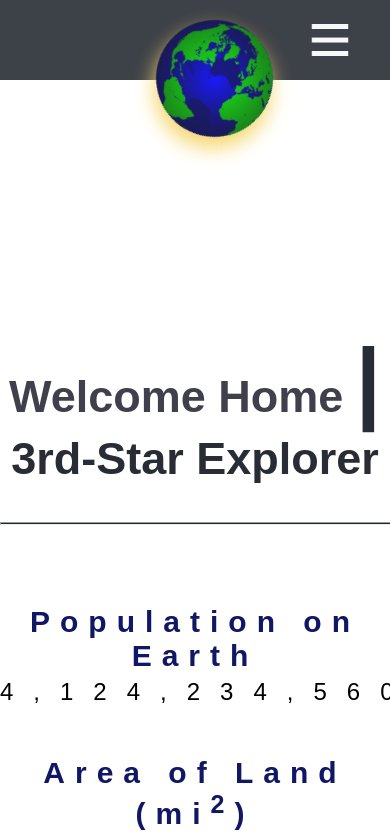
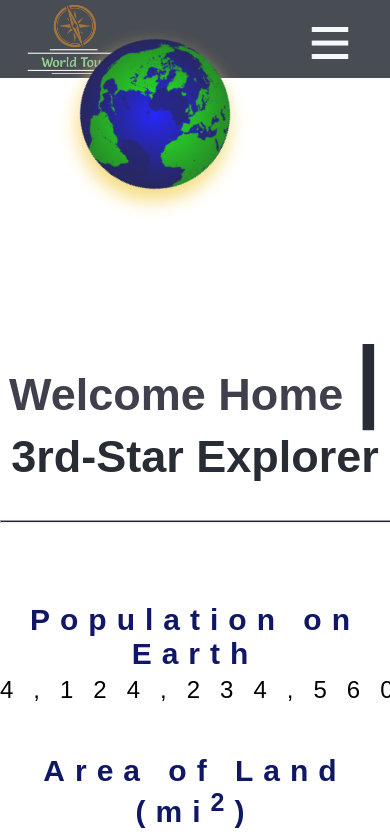
Before and after one commit to StefonSimmons/world-tour, a React (Create React App) app in the folder world-tour/: page / in a window 390 px wide. Shown: the top 837 px of the page. Built offline with nearby package versions, Linux system fonts and the light colour scheme; no server answers.

Commit message:
responsive header

```diff
--- a/world-tour/src/components/ExplorerPage/Explorer.js
+++ b/world-tour/src/components/ExplorerPage/Explorer.js
@@ -9,7 +9,7 @@ const Main = styled.main`
   margin: 225px 0 0 0
 `
 
-const SectionRandom = styled.section`
+const RandomSection = styled.section`
   display: flex;
   flex-direction: column;
   align-items: center;
@@ -41,7 +41,7 @@ const CountryLink = styled(Link)`
   text-decoration: none;
   color: black
 `
-const SectionRegion = styled(SectionRandom)`
+const RegionSection = styled(RandomSection)`
   margin: 50px 0
 `
 const RegionContainer = styled.div`
@@ -80,13 +80,12 @@ function Explorer({ uniqueRegions, countries }) {
 
     updateClickable(!clickable)
     updateCountry(randomCountry)
-    // console.log(randomCountry)
   }
 
   return (
     <div>
       <Main>
-        <SectionRandom>
+        <RandomSection>
 
           <RandoBtn onClick= {(e) => handleRandomBtn()}>Visit a Random Country</RandoBtn>
 
@@ -96,8 +95,8 @@ function Explorer({ uniqueRegions, countries }) {
             </CountryLink>
           </RandoBox>
 
-        </SectionRandom>
-        <SectionRegion>
+        </RandomSection>
+        <RegionSection>
           {/* Includes a className so I can style the region names with a background image*/}
           {uniqueRegions.map((region, id) =>
             <RegionContainer className={region} key={id}>
@@ -108,7 +107,7 @@ function Explorer({ uniqueRegions, countries }) {
               </RegionLink>
             </RegionContainer>
           )}
-        </SectionRegion>
+        </RegionSection>
       </Main>
 
 
--- a/world-tour/src/components/Header-global/Header.js
+++ b/world-tour/src/components/Header-global/Header.js
@@ -2,29 +2,35 @@ import React, {useState} from 'react'
 import {Link} from 'react-router-dom'
 import earth from '../../images/Emblem-earth.svg'
 import hamburger from '../../images/hamburger.png'
+import logo from '../../images/logoWT.png'
 import styled, {keyframes} from 'styled-components'
 
 
 const AppHeader = styled.header`
   display: flex;
-  justify-content: flex-end;
+  justify-content: space-between;
   background-color: #282c34;
-  position: relative;
-  opacity: .9
+  // position: relative;
+  opacity: .85
 `
-const NavBar = styled.nav`
-  height: 80px;
+const Logo = styled.img`
+  width: 100px;
+  padding-left: 25px
 `
-const Wrapper = styled.ul`
-`
-const Hamburger= styled.img`
-  display: none;
+const OzoneLayer = styled.div`
+  // position: relative;
+  align-self: center;
+  text-align: right;
+  width: 75px;
 
+  @media(max-width: 1000px){
+    width: 50px;
+    text-align: left;
+  }
   @media(max-width: 861px){
-    display: inline-block;
-    width: 40px;
-    padding: 6px 40px
+    width: 30px;
   }
+
 `
 const EarthSpin = keyframes`
   from {
@@ -36,20 +42,41 @@ const EarthSpin = keyframes`
 `
 const Earth = styled.img`
   position: absolute;
-  height: 30vmin;
-  top: 20px;
-  right: 42vw;
+  height: 170px;
+  // align-self: center;
+  // top: 20px;
+  // right: 42vw;
   border-radius: 360px;
   box-shadow: 5px 10px 20px #F4D35E;
   cursor: pointer;
   animation: ${EarthSpin} infinite 50s linear;
 
+  &:hover {
+    box-shadow: 5px 10px 40px #F4D35E;
+  }
   @media(max-width: 861px){
-    right: 35vw;
+    height: 150px;
+    right: 41vw;
   }
+`
+const NavBar = styled.nav`
+  height: 80px;
+  align-self: center;
+  @media(max-width: 1000px){
+    height: 60px;
+  }
+`
+const Wrapper = styled.ul`
+  text-align: center;
+  padding-left: 0px;
+`
+const Hamburger= styled.img`
+  display: none;
 
-  @media(max-width: 800px){
-    right: 30vw;
+  @media(max-width: 861px){
+    display: inline-block;
+    width: 40px;
+    padding: 0 40px;
   }
 `
 const MenuItemContainer = styled.li`
@@ -58,9 +85,14 @@ const MenuItemContainer = styled.li`
   padding: 15px;
   border-left: solid 1px grey;
 
+  @media(max-width: 1000px){
+    padding: 5px;
+  }
   @media(max-width: 861px){
     display: none;
     background-color: #282c34;
+    border-left: none;
+
   }
 `
 const MenuLink = styled(Link)`
@@ -69,11 +101,18 @@ const MenuLink = styled(Link)`
   text-decoration: none;
   text-align: center;
   margin: 25px;
-
+  @media(max-width: 1000px){
+    margin: 15px;
+  }
   @media(max-width: 861px){
-    margin: 25px 15px;
+    margin: 25px;
+    font-size: 24px
   }
 `
+const ExplorerLink = styled(Link)`
+`
+
+
 
 function Header() {
 
@@ -84,6 +123,13 @@ function Header() {
     <div>
 
       <AppHeader>
+        <Logo src={logo} alt='logo'/>
+        <OzoneLayer>
+          <ExplorerLink to='/explorer'>
+            <Earth src={earth} className="earth-logo" alt="logo" />
+          </ExplorerLink>
+        </OzoneLayer>
+
         <NavBar>
           <Wrapper>
             <Hamburger src={hamburger} alt="hamburger menu" onClick={(e) => updateOpen(!open)}/>
@@ -108,11 +154,6 @@ function Header() {
 
           </Wrapper>
         </NavBar>
-        <div>
-          <Link to='/explorer'>
-            <Earth src={earth} className="earth-logo" alt="logo" />
-          </Link>
-        </div>
 
       </AppHeader>
     </div>
--- a/world-tour/src/components/HomePage/Home.js
+++ b/world-tour/src/components/HomePage/Home.js
@@ -62,9 +62,9 @@ function Home({totalCountries, totalArea, totalPopulation}) {
           <Header>Area of Land (mi<sup>2</sup>)</Header>
           <Numbers>
             <CountUp
-              start={50000}
+              start={30000000}
               end={totalArea}
-              duration={600}
+              duration={60}
               separator=","
             />
           </Numbers>
```
Also changed, not shown: world-tour/src/images/logoWT.png (added), world-tour/src/images/logoWT1.png (added).
